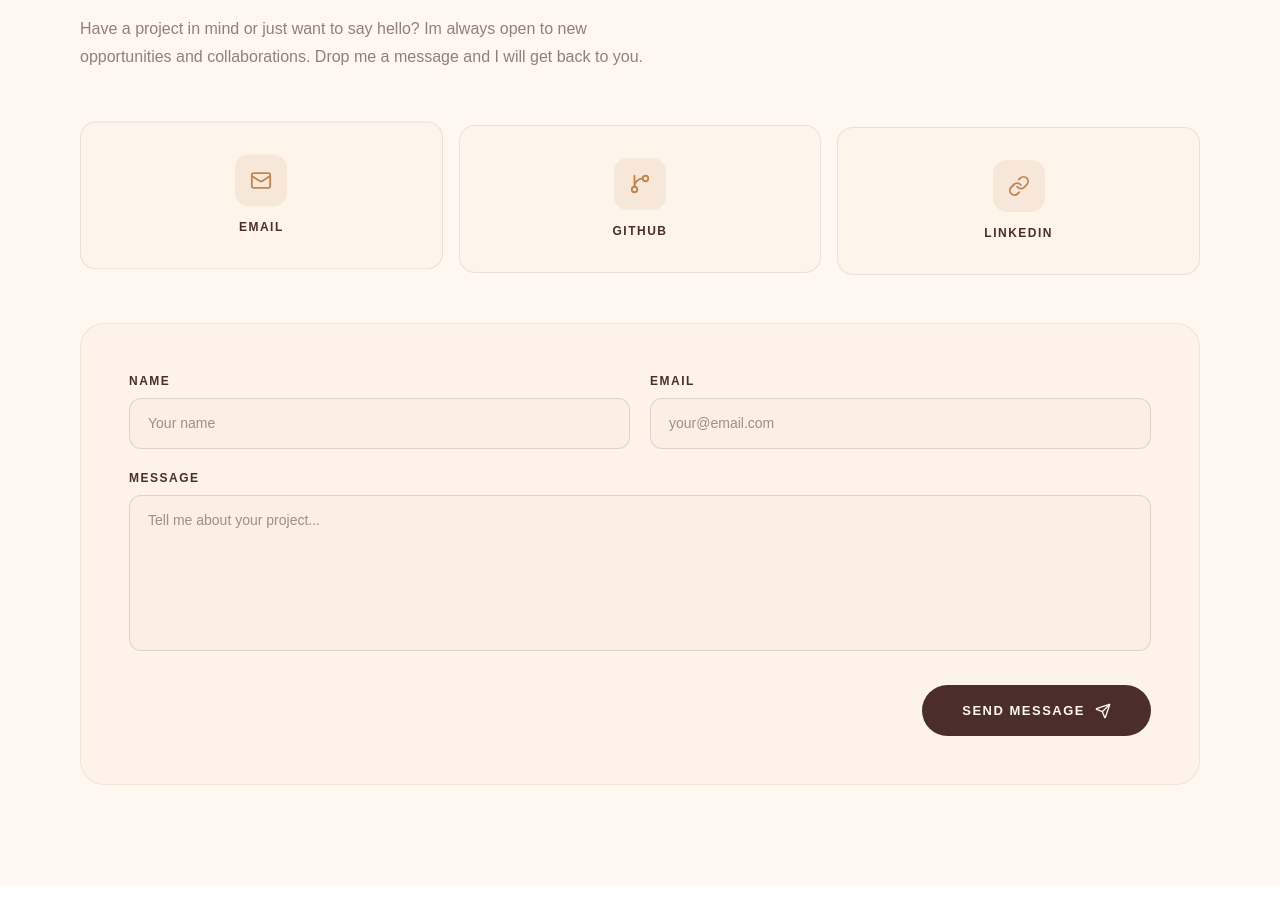
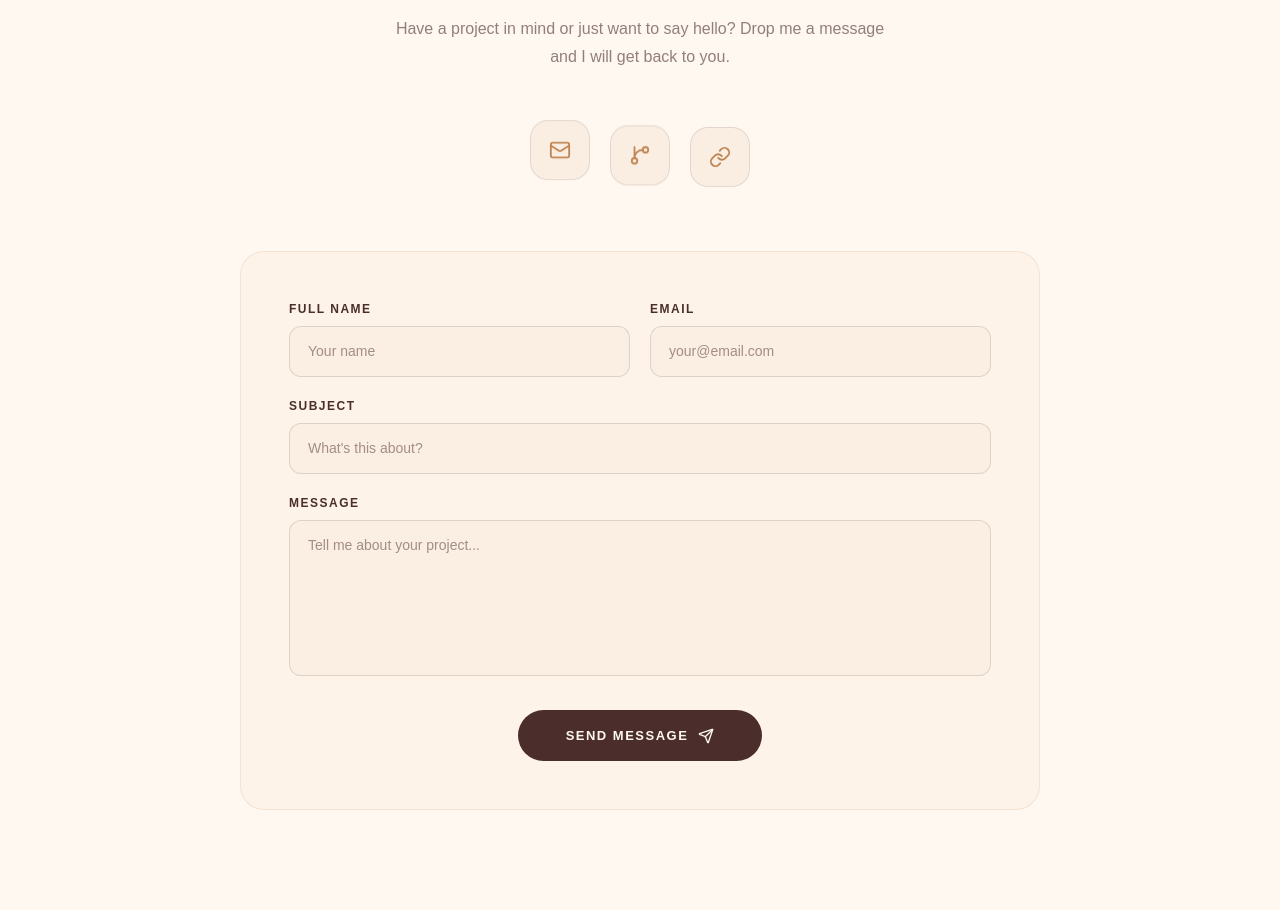
Before and after one commit to wiissal/wiissal-portfolio, a Next.js app: page / in a window 1280 px wide. Shown: the part 6436-7346 px from the top of the page. Before the commit the page ends 7321 px from the top, so only its background shows below. Built offline with nearby package versions, Linux system fonts and the light colour scheme.

Commit message:
feat: use floating icons with centered style form

```diff
--- a/src/app/components/Contact.jsx
+++ b/src/app/components/Contact.jsx
@@ -11,14 +11,14 @@ export default function Contact() {
   const sectionRef = useRef(null);
   const leftRef = useRef(null);
   const rightRef = useRef(null);
-  const [form, setForm] = useState({ name: "", email: "", message: "" });
+  const [form, setForm] = useState({ name: "", email: "", subject: "", message: "" });
   const [sending, setSending] = useState(false);
   const [sent, setSent] = useState(false);
 
   const contacts = [
-    { icon: Mail, label: "Email", value: "wissal@example.com", href: "mailto:wissal@example.com" },
-    { icon: GitBranch, label: "GitHub", value: "github.com/wiissal", href: "https://github.com/wiissal" },
-    { icon: Link, label: "LinkedIn", value: "linkedin.com/in/wissal", href: "https://linkedin.com/in/wissal-ouboujemaa-76079535b" },
+    { icon: Mail, href: "mailto:wissaloa1@example.com", color: "#c08552" },
+    { icon: GitBranch, href: "https://github.com/wiissal", color: "#c08552" },
+    { icon: Link, href: "https://linkedin.com/in/wissal-ouboujemaa-76079535b", color: "#c08552" },
   ];
 
   const inputStyle = {
@@ -57,18 +57,19 @@ export default function Contact() {
     await new Promise((r) => setTimeout(r, 1500));
     setSending(false);
     setSent(true);
-    setForm({ name: "", email: "", message: "" });
+    setForm({ name: "", email: "", subject: "", message: "" });
   };
 
   return (
     <>
       <style>{`
-        @keyframes float0 { 0%, 100% { transform: translateY(0px); } 50% { transform: translateY(-8px); } }
-        @keyframes float1 { 0%, 100% { transform: translateY(0px); } 50% { transform: translateY(-8px); } }
-        @keyframes float2 { 0%, 100% { transform: translateY(0px); } 50% { transform: translateY(-8px); } }
-        .contact-icon-0 { animation: float0 3s ease-in-out infinite; }
-        .contact-icon-1 { animation: float1 3s ease-in-out infinite 0.4s; }
-        .contact-icon-2 { animation: float2 3s ease-in-out infinite 0.8s; }
+        @keyframes float0 { 0%,100%{transform:translateY(0px);} 50%{transform:translateY(-10px);} }
+        @keyframes float1 { 0%,100%{transform:translateY(0px);} 50%{transform:translateY(-10px);} }
+        @keyframes float2 { 0%,100%{transform:translateY(0px);} 50%{transform:translateY(-10px);} }
+        .ci-0{animation:float0 3s ease-in-out infinite;}
+        .ci-1{animation:float1 3s ease-in-out infinite 0.5s;}
+        .ci-2{animation:float2 3s ease-in-out infinite 1s;}
+        .ci-0:hover,.ci-1:hover,.ci-2:hover{animation-play-state:paused;}
       `}</style>
 
       <section ref={sectionRef} id="contact" style={{ backgroundColor: "#fff8f0", padding: "100px 0", scrollMarginTop: "80px" }}>
@@ -83,37 +84,34 @@ export default function Contact() {
           </div>
 
           {/* Heading */}
-          <div ref={leftRef} style={{ marginBottom: 56 }}>
+          <div ref={leftRef} style={{ marginBottom: 56, textAlign: "center" }}>
             <h2 style={{ fontSize: "clamp(36px, 5vw, 56px)", fontWeight: 800, color: "#4b2e2b", fontFamily: "var(--font-playfair)", margin: "0 0 20px", lineHeight: 1.1 }}>
               Lets build something together.
             </h2>
-            <p style={{ fontSize: 16, color: "rgba(75,46,43,0.6)", fontFamily: "sans-serif", lineHeight: 1.75, maxWidth: 600, margin: 0 }}>
-              Have a project in mind or just want to say hello? Im always open to new opportunities and collaborations. Drop me a message and I will get back to you.
+            <p style={{ fontSize: 16, color: "rgba(75,46,43,0.6)", fontFamily: "sans-serif", lineHeight: 1.75, maxWidth: 500, margin: "0 auto" }}>
+              Have a project in mind or just want to say hello? Drop me a message and I will get back to you.
             </p>
           </div>
 
-          {/* Contact cards */}
-          <div ref={rightRef} style={{ display: "grid", gridTemplateColumns: "repeat(3, 1fr)", gap: 16, marginBottom: 48 }}>
+          {/* Floating icon buttons */}
+          <div style={{ display: "flex", justifyContent: "center", gap: 20, marginBottom: 64 }}>
             {contacts.map((c, i) => (
               <a
                 key={i}
-  href={c.href}
-  target="_blank"
-  rel="noopener noreferrer"
-  className={`contact-icon-${i}`}
-  onMouseEnter={(e) => { e.currentTarget.style.borderColor = "rgba(192,133,82,0.5)"; e.currentTarget.style.backgroundColor = "rgba(192,133,82,0.08)"; e.currentTarget.style.animationPlayState = "paused"; e.currentTarget.style.transform = "translateY(-8px) scale(1.04)"; }}
-  onMouseLeave={(e) => { e.currentTarget.style.borderColor = "rgba(75,46,43,0.1)"; e.currentTarget.style.backgroundColor = "rgba(192,133,82,0.03)"; e.currentTarget.style.animationPlayState = "running"; e.currentTarget.style.transform = ""; }}
-  style={{ display: "flex", flexDirection: "column", alignItems: "center", justifyContent: "center", gap: 12, padding: "32px 24px", borderRadius: 16, border: "1px solid rgba(75,46,43,0.1)", backgroundColor: "rgba(192,133,82,0.03)", textDecoration: "none", transition: "border-color 0.3s ease, background-color 0.3s ease" }}>
-  <div style={{ width: 52, height: 52, borderRadius: 14, backgroundColor: "rgba(192,133,82,0.12)", display: "flex", alignItems: "center", justifyContent: "center" }}>
-    <c.icon size={22} color="#c08552" strokeWidth={2} />
-  </div>
-  <div style={{ fontSize: 12, fontWeight: 700, letterSpacing: 1.5, textTransform: "uppercase", color: "#4b2e2b", fontFamily: "sans-serif" }}>{c.label}</div>
-</a>
+                href={c.href}
+                target="_blank"
+                rel="noopener noreferrer"
+                className={`ci-${i}`}
+                onMouseEnter={(e) => { e.currentTarget.style.backgroundColor = "#4b2e2b"; e.currentTarget.style.borderColor = "#4b2e2b"; e.currentTarget.style.transform = "translateY(-6px) scale(1.08)"; }}
+                onMouseLeave={(e) => { e.currentTarget.style.backgroundColor = "rgba(192,133,82,0.08)"; e.currentTarget.style.borderColor = "rgba(75,46,43,0.12)"; e.currentTarget.style.transform = ""; }}
+                style={{ width: 60, height: 60, borderRadius: 18, backgroundColor: "rgba(192,133,82,0.08)", border: "1.5px solid rgba(75,46,43,0.12)", display: "flex", alignItems: "center", justifyContent: "center", textDecoration: "none", transition: "background-color 0.3s ease, border-color 0.3s ease, transform 0.3s ease", cursor: "pointer" }}>
+                <c.icon size={22} color="#c08552" strokeWidth={2} />
+              </a>
             ))}
           </div>
 
-          {/* Full width form */}
-          <div style={{ backgroundColor: "rgba(192,133,82,0.04)", borderRadius: 24, border: "1px solid rgba(192,133,82,0.15)", padding: "48px" }}>
+          {/* Form */}
+          <div ref={rightRef} style={{ backgroundColor: "rgba(192,133,82,0.04)", borderRadius: 24, border: "1px solid rgba(192,133,82,0.15)", padding: "48px", maxWidth: 800, margin: "0 auto" }}>
             {sent ? (
               <div style={{ textAlign: "center", padding: "40px 0" }}>
                 <div style={{ width: 64, height: 64, borderRadius: "50%", backgroundColor: "rgba(192,133,82,0.15)", display: "flex", alignItems: "center", justifyContent: "center", margin: "0 auto 20px" }}>
@@ -122,7 +120,7 @@ export default function Contact() {
                   </svg>
                 </div>
                 <h3 style={{ fontSize: 22, fontWeight: 800, color: "#4b2e2b", fontFamily: "var(--font-playfair)", marginBottom: 10 }}>Message sent!</h3>
-                <p style={{ fontSize: 14, color: "rgba(75,46,43,0.6)", fontFamily: "sans-serif" }}>I`'`ll get back to you as soon as possible.</p>
+                <p style={{ fontSize: 14, color: "rgba(75,46,43,0.6)", fontFamily: "sans-serif" }}>I will get back to you as soon as possible.</p>
                 <button onClick={() => setSent(false)} style={{ marginTop: 24, padding: "10px 24px", borderRadius: 50, border: "2px solid #4b2e2b", backgroundColor: "transparent", color: "#4b2e2b", fontSize: 12, fontWeight: 700, fontFamily: "sans-serif", letterSpacing: 1.5, textTransform: "uppercase", cursor: "pointer" }}>
                   Send another
                 </button>
@@ -131,12 +129,8 @@ export default function Contact() {
               <form onSubmit={handleSubmit}>
                 <div style={{ display: "grid", gridTemplateColumns: "1fr 1fr", gap: 20, marginBottom: 20 }}>
                   <div>
-                    <label style={{ fontSize: 12, fontWeight: 700, letterSpacing: 1.5, textTransform: "uppercase", color: "#4b2e2b", fontFamily: "sans-serif", display: "block", marginBottom: 8 }}>Name</label>
-                    <input
-                      type="text"
-                      required
-                      placeholder="Your name"
-                      value={form.name}
+                    <label style={{ fontSize: 12, fontWeight: 700, letterSpacing: 1.5, textTransform: "uppercase", color: "#4b2e2b", fontFamily: "sans-serif", display: "block", marginBottom: 8 }}>Full Name</label>
+                    <input type="text" required placeholder="Your name" value={form.name}
                       onChange={(e) => setForm({ ...form, name: e.target.value })}
                       onFocus={(e) => e.target.style.borderColor = "#c08552"}
                       onBlur={(e) => e.target.style.borderColor = "rgba(75,46,43,0.15)"}
@@ -144,42 +138,37 @@ export default function Contact() {
                   </div>
                   <div>
                     <label style={{ fontSize: 12, fontWeight: 700, letterSpacing: 1.5, textTransform: "uppercase", color: "#4b2e2b", fontFamily: "sans-serif", display: "block", marginBottom: 8 }}>Email</label>
-                    <input
-                      type="email"
-                      required
-                      placeholder="your@email.com"
-                      value={form.email}
+                    <input type="email" required placeholder="your@email.com" value={form.email}
                       onChange={(e) => setForm({ ...form, email: e.target.value })}
                       onFocus={(e) => e.target.style.borderColor = "#c08552"}
                       onBlur={(e) => e.target.style.borderColor = "rgba(75,46,43,0.15)"}
                       style={inputStyle} />
                   </div>
                 </div>
+                <div style={{ marginBottom: 20 }}>
+                  <label style={{ fontSize: 12, fontWeight: 700, letterSpacing: 1.5, textTransform: "uppercase", color: "#4b2e2b", fontFamily: "sans-serif", display: "block", marginBottom: 8 }}>Subject</label>
+                  <input type="text" required placeholder="What's this about?" value={form.subject}
+                    onChange={(e) => setForm({ ...form, subject: e.target.value })}
+                    onFocus={(e) => e.target.style.borderColor = "#c08552"}
+                    onBlur={(e) => e.target.style.borderColor = "rgba(75,46,43,0.15)"}
+                    style={inputStyle} />
+                </div>
                 <div style={{ marginBottom: 28 }}>
                   <label style={{ fontSize: 12, fontWeight: 700, letterSpacing: 1.5, textTransform: "uppercase", color: "#4b2e2b", fontFamily: "sans-serif", display: "block", marginBottom: 8 }}>Message</label>
-                  <textarea
-                    required
-                    placeholder="Tell me about your project..."
-                    rows={6}
-                    value={form.message}
+                  <textarea required placeholder="Tell me about your project..." rows={6} value={form.message}
                     onChange={(e) => setForm({ ...form, message: e.target.value })}
                     onFocus={(e) => e.target.style.borderColor = "#c08552"}
                     onBlur={(e) => e.target.style.borderColor = "rgba(75,46,43,0.15)"}
                     style={{ ...inputStyle, resize: "none" }} />
                 </div>
-                <div style={{ display: "flex", justifyContent: "flex-end" }}>
+                <div style={{ display: "flex", justifyContent: "center" }}>
                   <button
                     type="submit"
                     disabled={sending}
                     onMouseEnter={(e) => { if (!sending) e.currentTarget.style.backgroundColor = "#c08552"; }}
                     onMouseLeave={(e) => { if (!sending) e.currentTarget.style.backgroundColor = "#4b2e2b"; }}
-                    style={{ display: "flex", alignItems: "center", gap: 10, padding: "16px 40px", borderRadius: 50, border: "none", backgroundColor: sending ? "rgba(75,46,43,0.4)" : "#4b2e2b", color: "#fff8f0", fontSize: 13, fontWeight: 700, fontFamily: "sans-serif", letterSpacing: 1.5, textTransform: "uppercase", cursor: sending ? "not-allowed" : "pointer", transition: "all 0.3s ease" }}>
-                    {sending ? "Sending..." : (
-                      <>
-                        Send Message
-                        <Send size={16} strokeWidth={2} />
-                      </>
-                    )}
+                    style={{ display: "flex", alignItems: "center", gap: 10, padding: "16px 48px", borderRadius: 50, border: "none", backgroundColor: sending ? "rgba(75,46,43,0.4)" : "#4b2e2b", color: "#fff8f0", fontSize: 13, fontWeight: 700, fontFamily: "sans-serif", letterSpacing: 1.5, textTransform: "uppercase", cursor: sending ? "not-allowed" : "pointer", transition: "all 0.3s ease" }}>
+                    {sending ? "Sending..." : (<>Send Message <Send size={16} strokeWidth={2} /></>)}
                   </button>
                 </div>
               </form>
```
